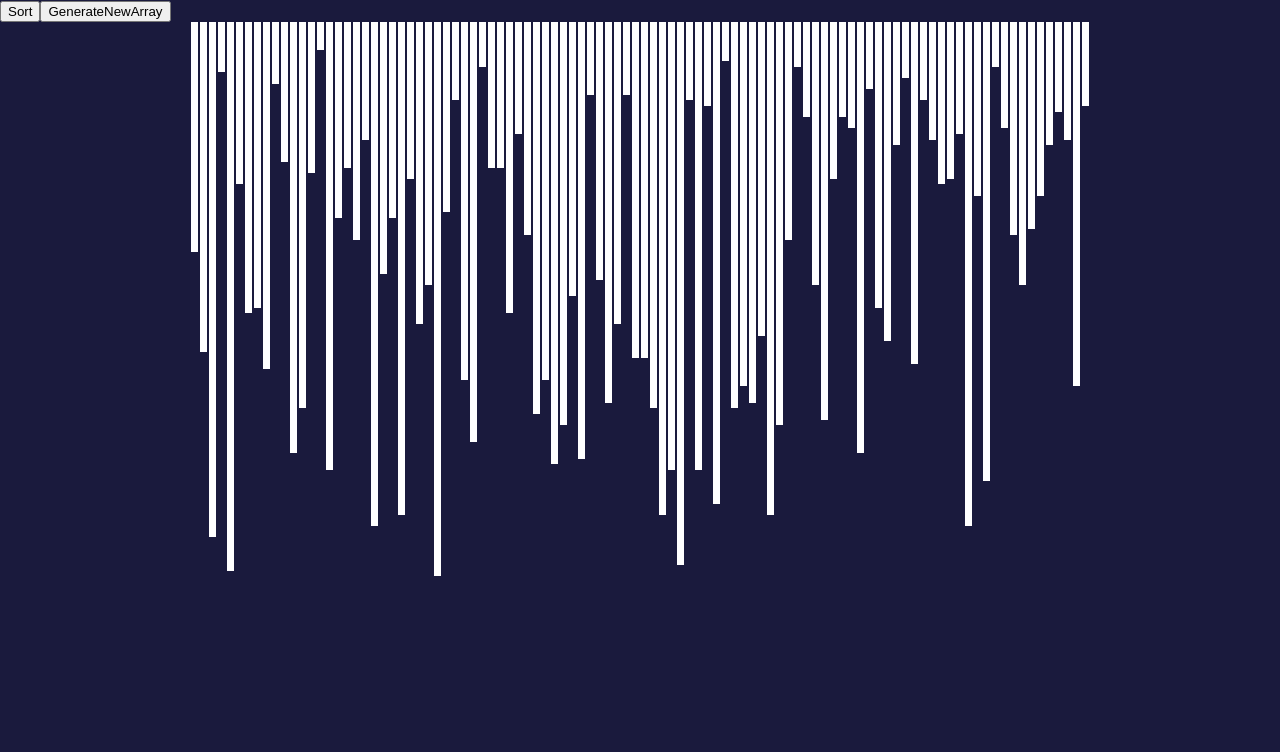
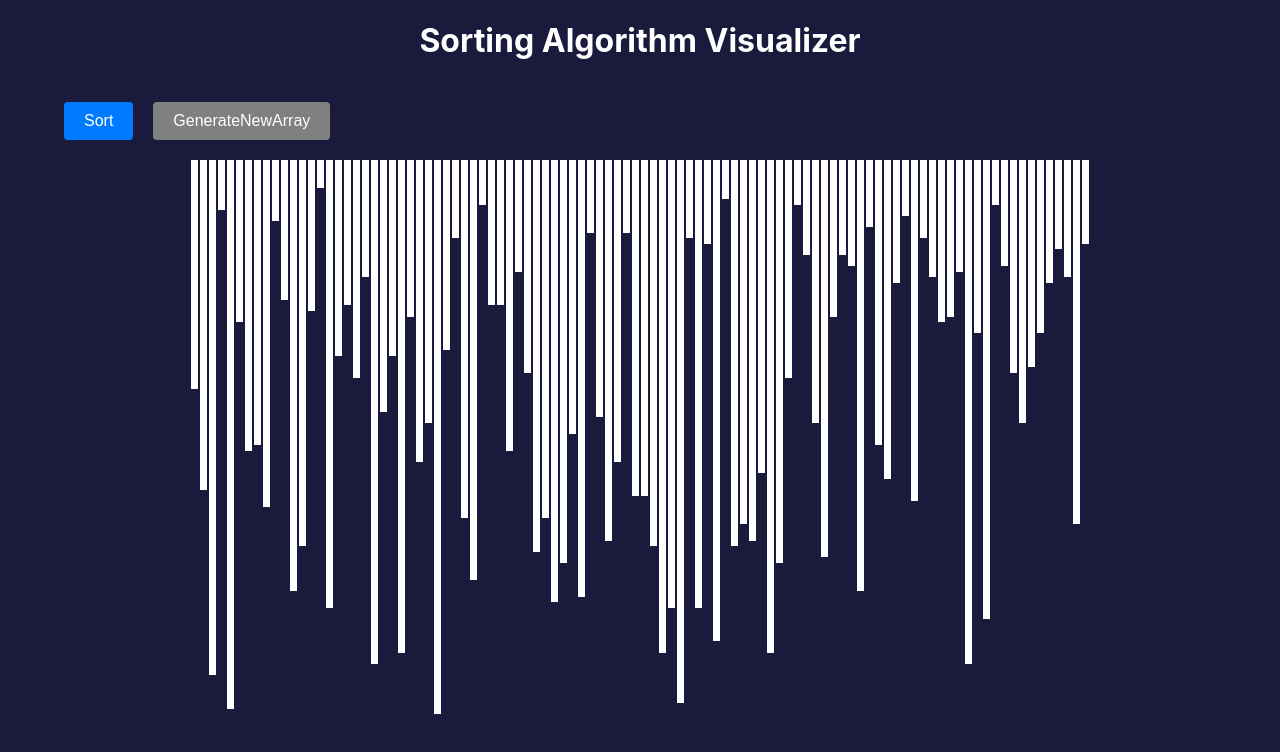
Before and after one commit to Huchbg/sorting-algorithm-vizualizer, a React (Create React App) app: page / in a window 1280 px wide. Shown: the top 752 px of the page. Built offline with nearby package versions, Linux system fonts and the light colour scheme.

Commit message:
Added some UI elements and functionality !

```diff
--- /dev/null
+++ b/src/Functions/OtherFunctions/SortingController.ts
@@ -0,0 +1,21 @@
+import { BubleSort } from "Functions/SortingAlhorithms/BubleSort"
+import { SelectionSort } from "Functions/SortingAlhorithms/SelectionSort"
+import { MergeSort} from"Functions/SortingAlhorithms/MergeSort"
+import { QuickSort } from "Functions/SortingAlhorithms/QuickSort"
+import {SetArray} from "Functions/interfaces/SetArrayInterface"
+import {SetIndex as SetIndexIn} from "Functions/interfaces/SetIndexInteface"
+import {SetWorkingArray} from "Functions/interfaces/SetWorkingIndexes"
+
+export const SortingControler=async(Type:string,array:number[],SetFunction:SetArray,SetIndex:SetIndexIn,SetIndexCompare:SetIndexIn,SetWorkingIndexes:SetWorkingArray,SetConstCanSort:any,setCurentlySorting:any)=>{
+    if(Type==="QuickSort"){
+        await QuickSort(array,SetFunction,SetIndex,SetIndexCompare,SetWorkingIndexes)
+    }else if(Type==="MergeSort"){
+        await MergeSort(array,SetFunction,SetIndex,SetIndexCompare)
+    }else if(Type==="SelectionSort"){
+        await SelectionSort(array,SetFunction,SetIndex,SetIndexCompare)
+    }else if(Type==="BubleSort"){
+        await BubleSort(array,SetFunction,SetIndex,SetIndexCompare)
+    }
+    SetConstCanSort(false)
+    setCurentlySorting(false)
+}
--- a/src/Functions/SortingAlhorithms/QuickSort.ts
+++ b/src/Functions/SortingAlhorithms/QuickSort.ts
@@ -5,6 +5,7 @@ import  { SetWorkingArray } from "Functions/interfaces/SetWorkingIndexes"
 
 export const QuickSort=async(array: number[], SetFunck: SetArray,SetIndex:SetIndex,SetIndexCompare:SetIndex,SetWorkingIndexes:SetWorkingArray)=>{
    await quickSort(array,0,array.length-1,SetFunck,SetIndex,SetIndexCompare,SetWorkingIndexes)
+
 }
 
 const quickSort = async (
--- a/src/Functions/SortingAlhorithms/SelectionSort.ts
+++ b/src/Functions/SortingAlhorithms/SelectionSort.ts
@@ -8,7 +8,7 @@ export const SelectionSort= async(array: number[], SetFunck: SetArray,SetIndex:S
         for(let j = array.length-1;j > i;j--){
             SetIndex(j)
             SetFunck([...array])
-            await new Promise((resolve) => setTimeout(resolve, 20));
+            await new Promise((resolve) => setTimeout(resolve, 7));
             if(array[j]<array[MinIndex]){
                 MinIndex=j
             }
@@ -17,5 +17,6 @@ export const SelectionSort= async(array: number[], SetFunck: SetArray,SetIndex:S
 
         Swap(array,i,MinIndex)
     }
+    SetIndex(-1)
     return array
 }
--- /dev/null
+++ b/src/Functions/interfaces/SortingControlerInterfase.ts
@@ -0,0 +1,3 @@
+export interface SortingControllerIn{
+    (x:string):void
+}
--- a/src/Pages/MainPage.tsx
+++ b/src/Pages/MainPage.tsx
@@ -1,12 +1,12 @@
 import { useEffect,useState } from "react"
-import { BubleSort } from "../Functions/SortingAlhorithms/BubleSort"
-import { SelectionSort } from "Functions/SortingAlhorithms/SelectionSort"
-import { MergeSort} from"Functions/SortingAlhorithms/MergeSort"
-import { QuickSort } from "Functions/SortingAlhorithms/QuickSort"
+import {SortingControler}from "Functions/OtherFunctions/SortingController"
 import {Wraper} from "components/Wraper"
 import {WraperOfWraper} from "components/WraperOfWraper"
 import { VerticalBer } from "components/Bar"
 import {generateArray} from "../Functions/OtherFunctions/GenerateArray"
+import {Button}from"components/Button"
+import {MainHeading} from "components/MainHeading"
+import {ButtonWraper} from "components/ButtonWraper"
 
 export const MainPage=()=>{
     const [array,SetFunction]=useState<number[]>([])
@@ -14,7 +14,8 @@ export const MainPage=()=>{
     const [indexCompare,SetIndexCompare]=useState<number>(-1)
     const [workingIndexes,SetWorkingIndexes]=useState<number[]>([])
     const [signalSetArray,SetSignalSetArray]=useState<boolean>(false)
-
+    const [canSort,SetConstCanSort]=useState<boolean>(true)
+    const [curentlySorting,setCurentlySorting]=useState<boolean>(false)
     useEffect(()=>{
         const newArr:number[]=generateArray()
         SetFunction([...newArr])
@@ -26,12 +27,19 @@ export const MainPage=()=>{
 
     return (
     <>
-        <button onClick={()=>{
-            QuickSort(array,SetFunction,SetIndex,SetIndexCompare,SetWorkingIndexes)
-        }}>Sort</button>
-        <button onClick={()=>{
-            signalSetArray?SetSignalSetArray(false):SetSignalSetArray(true)
-        }}>GenerateNewArray</button>
+        <MainHeading>Sorting Algorithm Visualizer</MainHeading>
+        <ButtonWraper>
+                {canSort && !curentlySorting ?<Button working={true} onClick={()=>{
+                    setCurentlySorting(true)
+                    SortingControler("SelectionSort",array,SetFunction,SetIndex,SetIndexCompare,SetWorkingIndexes,SetConstCanSort,setCurentlySorting)
+                }}>Sort</Button>:<Button working={false}>Sort</Button>}
+                {canSort ? <Button working={false}>GenerateNewArray</Button>:<Button onClick={()=>{
+                    SetConstCanSort(true)
+                    signalSetArray?SetSignalSetArray(false):SetSignalSetArray(true)
+                }} working={true}>GenerateNewArray</Button>}
+        </ButtonWraper>
+
+
         <WraperOfWraper>
             <Wraper>
                 {array.map((height,indx)=>{
--- /dev/null
+++ b/src/components/Button.tsx
@@ -0,0 +1,18 @@
+import styled,{css} from 'styled-components';
+
+interface ButtonProps extends React.ButtonHTMLAttributes<HTMLButtonElement> {
+    working?: boolean;
+  }
+export const Button=styled.button<ButtonProps>`
+    background-color: ${props => props.working?"#007bff":"gray" };
+    border: none;
+    border-radius: 4px;
+    color: #ffffff;
+    cursor: pointer;
+    font-size: 16px;
+    padding: 10px 20px;
+    &:hover{
+      opacity: .7;
+    }
+
+`
--- /dev/null
+++ b/src/components/ButtonWraper.ts
@@ -0,0 +1,10 @@
+import styled from 'styled-components';
+
+export const ButtonWraper=styled.div`
+    display: flex;
+    justify-content: flex-start;
+    width: 90%;
+    margin:0 auto;
+    gap: 20px;
+    padding:20px 0
+`
--- /dev/null
+++ b/src/components/MainHeading.ts
@@ -0,0 +1,6 @@
+import styled from "styled-components"
+
+export const MainHeading=styled.h1`
+    text-align:center;
+    color: #ffff;
+`
--- a/src/components/WraperOfWraper.tsx
+++ b/src/components/WraperOfWraper.ts
@@ -3,4 +3,5 @@ import styled from 'styled-components';
 export const WraperOfWraper=styled.div`
     width: 100%;
     position: relative;
+
 `
```
Also changed, not shown: src/components/Bar.ts (renamed from src/components/Bar.tsx), src/components/Wraper.ts (renamed from src/components/Wraper.tsx).
